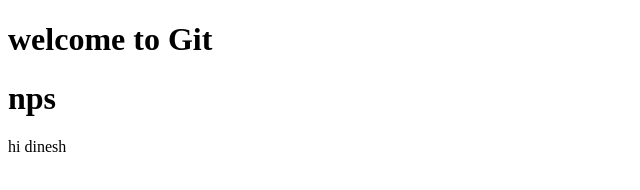
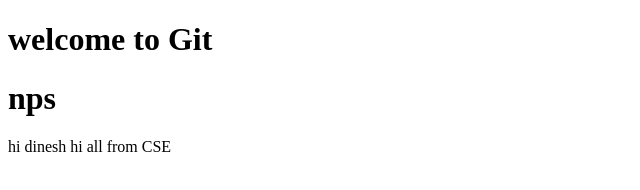
Before and after one commit to npsaro/nps, a plain HTML site: page index.html in a window 1280 px wide. Shown: the whole page, without its empty margins (0-640 px from the left). Drawn offline with Linux system fonts and the light colour scheme.

Commit message:
index.html

```diff
--- a/index.html
+++ b/index.html
@@ -9,6 +9,7 @@
     <h1>welcome to Git</h1>
     <h1> nps</h1>
     hi dinesh
+    hi all from CSE
 
 </body>
 </html>
```
